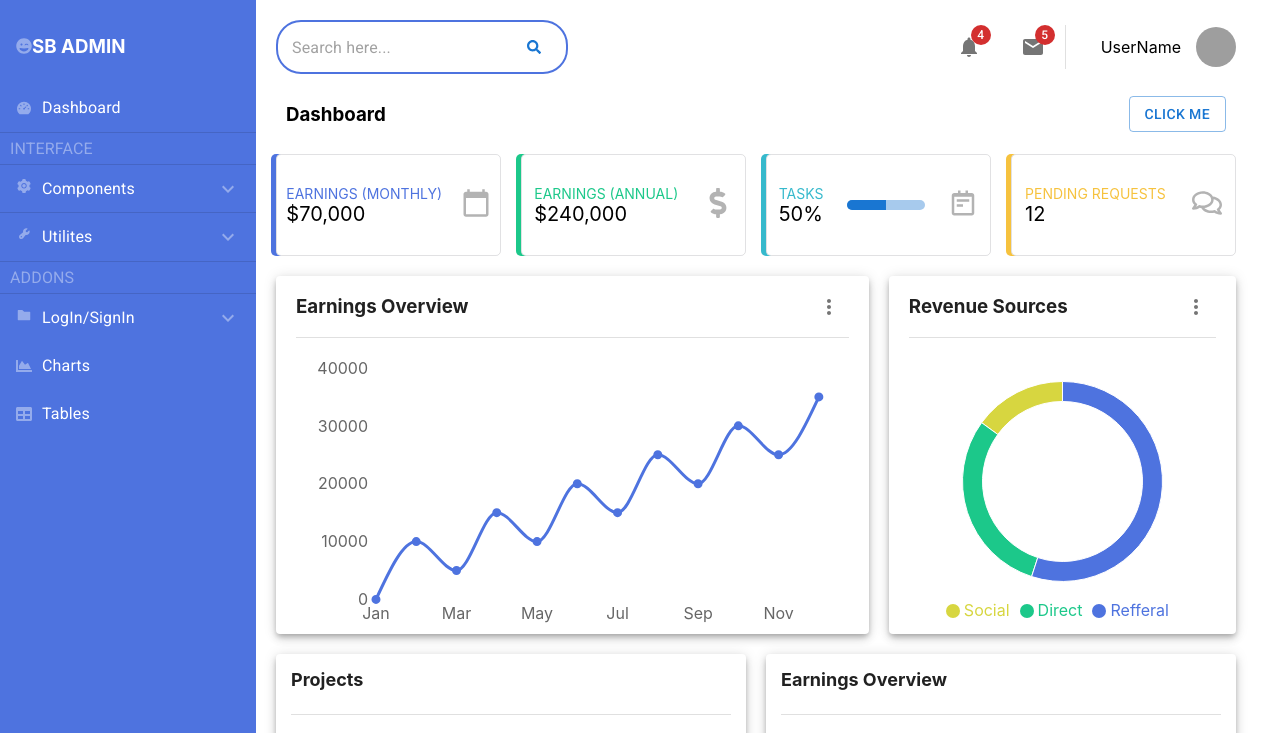
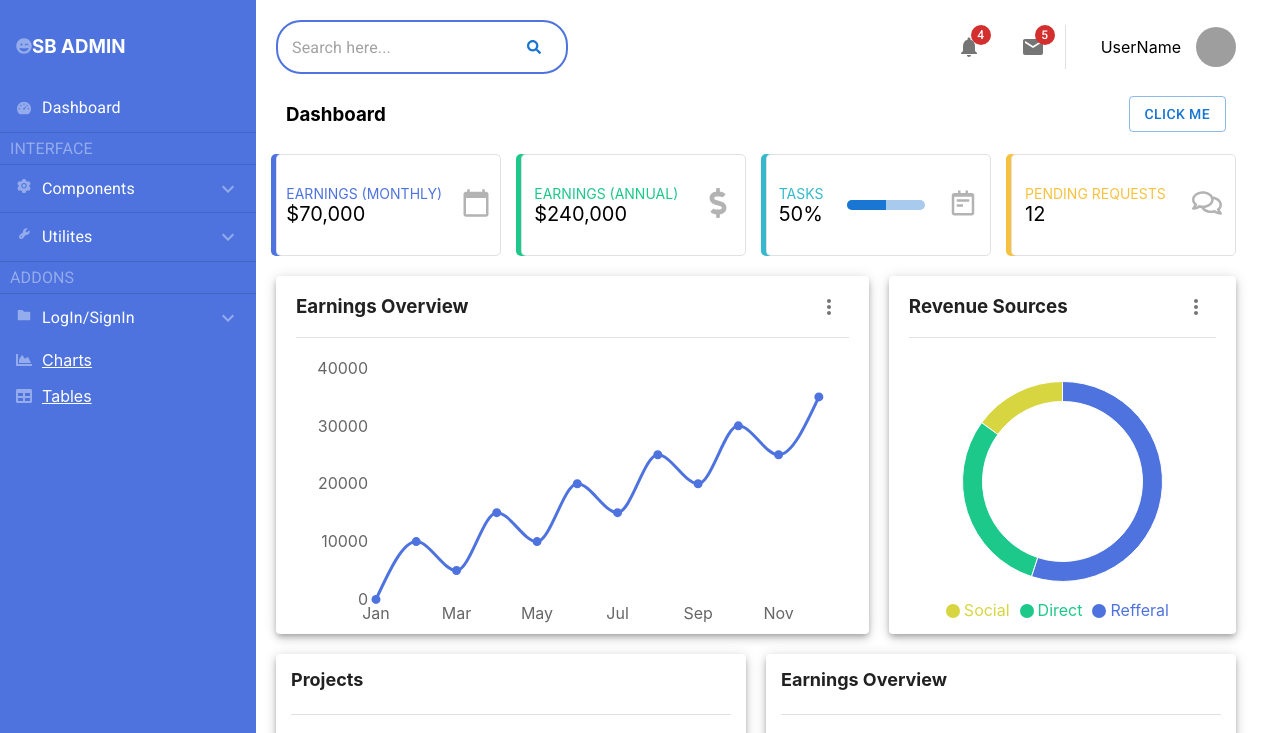
Before and after one commit to Arun3sh/admin-dashboard, a React (Create React App) app: page / in a window 1280 px wide. Shown: the top 733 px of the page. Built offline with nearby package versions, Linux system fonts and the light colour scheme; grey boxes are pictures that could not be loaded.

Commit message:
link to components

```diff
--- a/src/components/SidemenuBar.js
+++ b/src/components/SidemenuBar.js
@@ -14,6 +14,7 @@ import {
 	ListItemButton,
 } from '@mui/material';
 import { ExpandMore } from '@mui/icons-material';
+import { Link } from 'react-router-dom';
 
 export function SidemenuBar() {
 	return (
@@ -47,7 +48,7 @@ export function SidemenuBar() {
 					>
 						<Typography className="heading">
 							<AiFillSetting className="menu-icons" />
-							Components
+							<span>Components</span>
 						</Typography>
 					</AccordionSummary>
 					<AccordionDetails>
@@ -66,7 +67,7 @@ export function SidemenuBar() {
 					>
 						<Typography className="heading">
 							<TiSpanner className="menu-icons" />
-							Utilites
+							<span>Utilites</span>
 						</Typography>
 					</AccordionSummary>
 					<AccordionDetails>
@@ -103,12 +104,18 @@ export function SidemenuBar() {
 
 				<ListItemButton>
 					<FaChartArea className="menu-icons" />
-					<ListItemText primary="Charts" />
+					<a style={{ color: 'white' }} href="/charts">
+						Charts
+					</a>
+					{/* <ListItemText primary="Charts" /> */}
 				</ListItemButton>
 
 				<ListItemButton>
 					<FaTable className="menu-icons" />
-					<ListItemText primary="Tables" />
+					<a style={{ color: 'white' }} href="/tables">
+						Tables
+					</a>
+					{/* <ListItemText primary="Tables" /> */}
 				</ListItemButton>
 			</List>
 		</nav>
```
